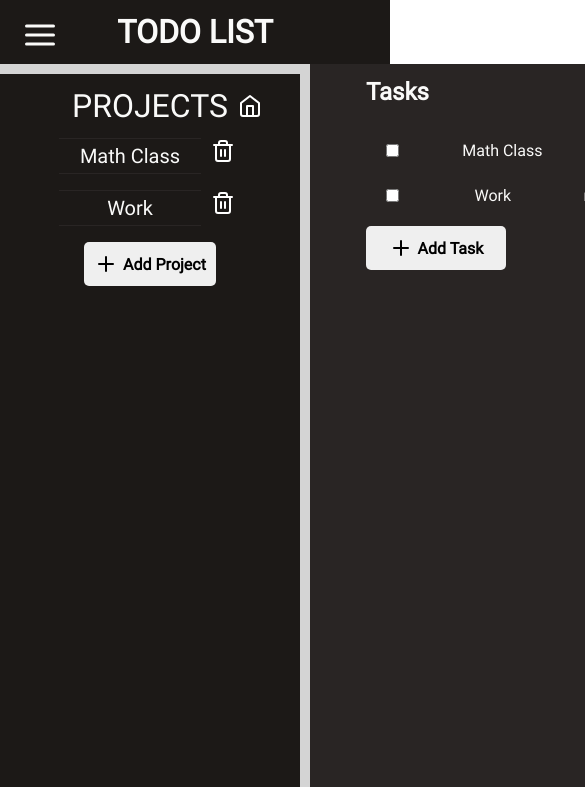
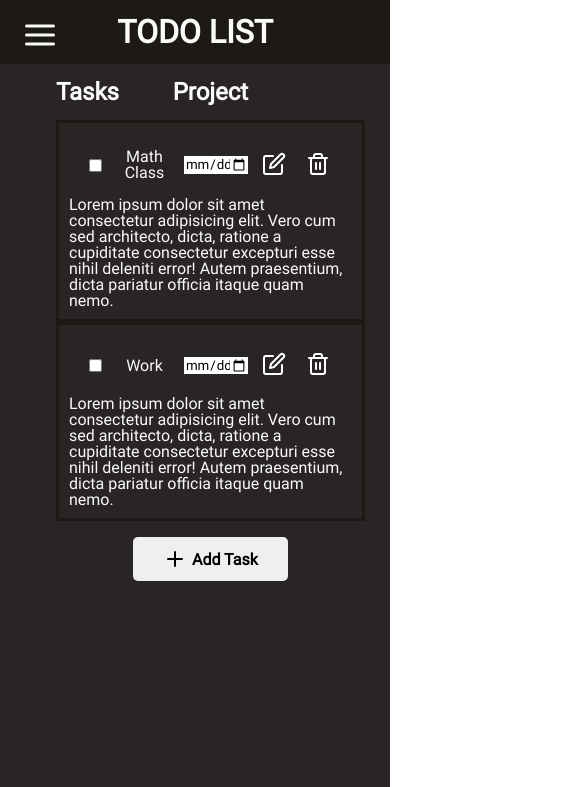
Before and after one commit to alex-sdk/TODO-TOP, a website built with webpack: page src/index.html in a window 390 px wide. Both pictures are taken after a click on the button 40 px from the left and 36 px from the top of the page. Shown: the top 787 px of the page, 585 px wide, since content can reach past the window. Built offline with nearby package versions, Linux system fonts and the light colour scheme.

Commit message:
responsive layout

```diff
--- a/src/css/style.css
+++ b/src/css/style.css
@@ -146,32 +146,49 @@ footer{
     margin: auto 10px auto;
     text-align: right;
 }
-.taskContainer{
+.tasksContainer{
     display: flex;
     flex-direction: column;
+    justify-content: space-evenly;
     grid-row: 2/3;
     grid-column: 1/2;
 }
+.taskContainer{
+    border: 3px solid var(--main-bg-color);
+    padding: 10px;
+}
 .addTask{
-    width: 20%;
+    width: 50%;
+    align-self: center;
 }
-
 .task{
     display: flex;
+    flex: 2 1 0;
     justify-content: space-between;
     align-items: center;
     margin: 1rem;
+}
+.date{
+    width: 25%;
+}
+.title{
+    width: 25%;
+}
+.details{
+    text-align: left;
 }
 .fa-svg{
     background-color: inherit;
 }
 .fa-svg:hover{
+    border-radius: 20%;
     background-color: #1c1917;
 }
 .fa-svg:active{
     background-color: #292524;
 }
 .ha-svg:hover{
+    border-radius: 20%;
     background-color: #292524;
 }
 .ha-svg{
@@ -199,3 +216,19 @@ footer{
 .projects button:active{
     background-color: #1c1917;
 }
+.hide-menu{
+    display: none;
+}
+.adjust-main{
+    width: 100%;
+}
+
+
+
+
+/*media queries*/
+@media (max-width: 1070px) {
+    .task-grid{
+        width: 300px;
+    }
+}
--- a/src/index.html
+++ b/src/index.html
@@ -8,7 +8,7 @@
 </head>
 <body>
     <header>
-        <button class="menuButton add">
+        <button class="menuButton">
             <img src="../src/assets/menu.svg" alt="menu button">
         </button>
         <h1>TODO LIST</h1>
@@ -46,13 +46,12 @@
                 <div class="task-grid">
                     <h2 class="title-task">Tasks</h2>
                     <h2 class="projectname">Project</h2>
-                    <div class="taskContainer">
-                        <li>
+                    <div class="tasksContainer">
+                        <div class="taskContainer">
                             <div class="task" id="0">
                                 <input type="checkbox">
-                                <div class="project">Math Class</div>
-                                <div class="title">homework</div>
-                                <input type="date">
+                                <div class="title">Math Class</div>
+                                <input class="date" type="date">
                                 <button class="fa-svg">
                                     <img src="../src/assets/edit.svg" alt="edit button">
                                 </button>
@@ -60,11 +59,15 @@
                                     <img src="../src/assets/trash-2.svg" alt="remove task button">
                                 </button>
                             </div>
+                            <div class="details">
+                                Lorem ipsum dolor sit amet consectetur adipisicing elit. Vero cum sed architecto, dicta, ratione a cupiditate consectetur excepturi esse nihil deleniti error! Autem praesentium, dicta pariatur officia itaque quam nemo.
+                            </div>
+                        </div>
+                        <div class="taskContainer">
                             <div class="task" id="1">
                                 <input type="checkbox">
-                                <div class="project">Work</div>
-                                <div class="title">meeting</div>
-                                <input type="date">
+                                <div class="title">Work</div>
+                                <input class="date" type="date">
                                 <button class="fa-svg">
                                     <img src="../src/assets/edit.svg" alt="edit button">
                                 </button>
@@ -72,8 +75,11 @@
                                     <img src="../src/assets/trash-2.svg" alt="remove task button">
                                 </button>
                             </div>
-                            <button class="addTask addButton"><img src="../src/assets/plus.svg">Add Task</button>
-                        </li>
+                            <div class="details">
+                                Lorem ipsum dolor sit amet consectetur adipisicing elit. Vero cum sed architecto, dicta, ratione a cupiditate consectetur excepturi esse nihil deleniti error! Autem praesentium, dicta pariatur officia itaque quam nemo.
+                            </div>
+                        </div>
+                        <button class="addTask addButton"><img src="../src/assets/plus.svg">Add Task</button>
                     </div>
                 </div>
             </div>
--- a/src/index.js
+++ b/src/index.js
@@ -1,3 +1,6 @@
+import displayMenu from "./menu"
 import "./css/reset.css"
 import "./css/layout.css"
 import "./css/style.css"
+
+displayMenu()
--- /dev/null
+++ b/src/menu.js
@@ -0,0 +1,11 @@
+export default function displayMenu() {
+    const sidebar = document.querySelector(".sidebar");
+    const hamburger = document.querySelector(".menuButton");
+    const main = document.querySelector(".main");
+
+    hamburger.addEventListener("click", () => {
+        sidebar.classList.toggle("hide-menu");
+        main.classList.toggle("adjust-main");
+    });
+
+}
--- a/webpack.config.js
+++ b/webpack.config.js
@@ -4,7 +4,8 @@ const HtmlWebpackPlugin = require('html-webpack-plugin');
 module.exports = {
     mode: "development",
     entry: {
-        index: './src/index.js',
+      index: './src/index.js',
+      menu: './src/menu',
     },
     devtool: 'inline-source-map',
     plugins: [
```
Also changed, not shown: dist/index.bundle.js, dist/index.html, dist/menu.bundle.js (added).
